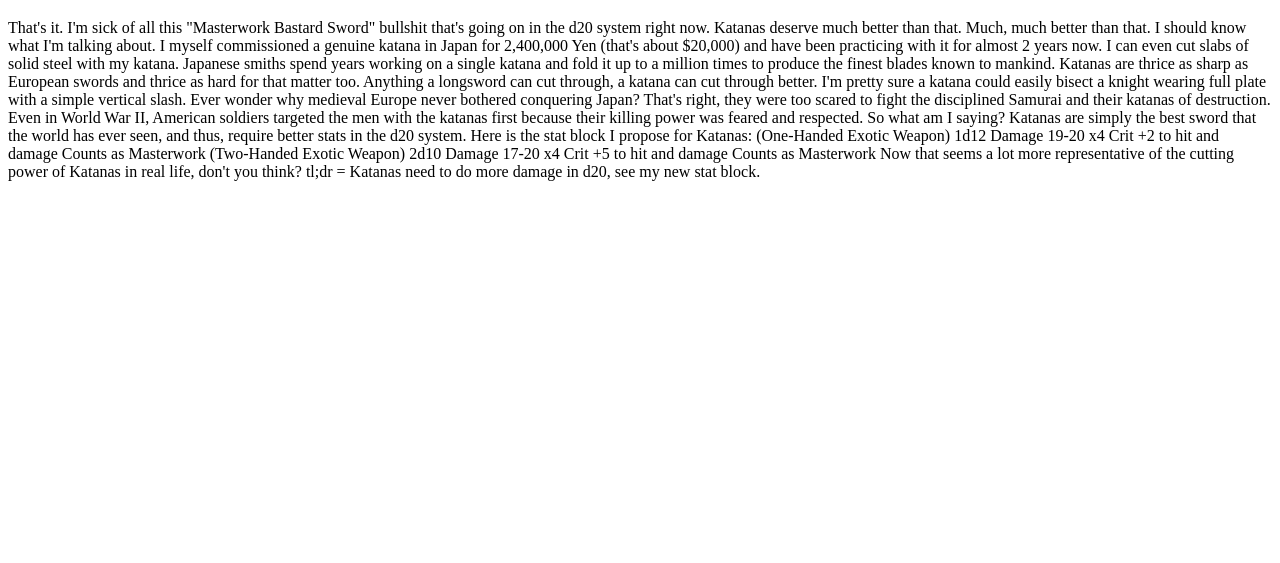
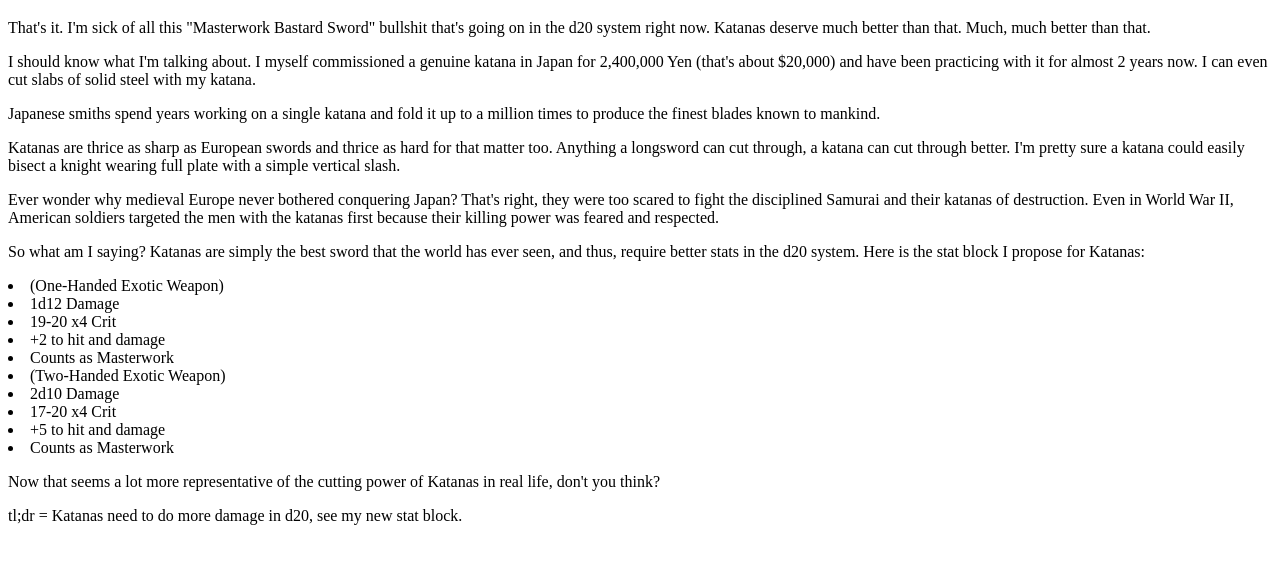
Before and after one commit to samdavy/website-level-0, a plain HTML site: page index.html in a window 1280 px wide. Shown: the part 61-624 px from the top of the page. Drawn offline with Linux system fonts and the light colour scheme.

Commit message:
Learning Simple HTML Things

```diff
--- a/index.html
+++ b/index.html
@@ -4,25 +4,35 @@
     <title>Level 0!</title>
   </head>
   <body>
+
     <h1>LEVEL 0!</h1>
-    <p>That's it. I'm sick of all this "Masterwork Bastard Sword" bullshit that's going on in the d20 system right now. Katanas deserve much better than that. Much, much better than that.
-      I should know what I'm talking about. I myself commissioned a genuine katana in Japan for 2,400,000 Yen (that's about $20,000) and have been practicing with it for almost 2 years now. I can even cut slabs of solid steel with my katana.
-      Japanese smiths spend years working on a single katana and fold it up to a million times to produce the finest blades known to mankind.
-      Katanas are thrice as sharp as European swords and thrice as hard for that matter too. Anything a longsword can cut through, a katana can cut through better. I'm pretty sure a katana could easily bisect a knight wearing full plate with a simple vertical slash.
-      Ever wonder why medieval Europe never bothered conquering Japan? That's right, they were too scared to fight the disciplined Samurai and their katanas of destruction. Even in World War II, American soldiers targeted the men with the katanas first because their killing power was feared and respected.
-      So what am I saying? Katanas are simply the best sword that the world has ever seen, and thus, require better stats in the d20 system. Here is the stat block I propose for Katanas:
-      (One-Handed Exotic Weapon)
-      1d12 Damage
-      19-20 x4 Crit
-      +2 to hit and damage
-      Counts as Masterwork
-      (Two-Handed Exotic Weapon)
-      2d10 Damage
-      17-20 x4 Crit
-      +5 to hit and damage
-      Counts as Masterwork
-      Now that seems a lot more representative of the cutting power of Katanas in real life, don't you think?
-      tl;dr = Katanas need to do more damage in d20, see my new stat block.
-    </p>
+
+    <p>That's it. I'm sick of all this "Masterwork Bastard Sword" bullshit that's going on in the d20 system right now. Katanas deserve much better than that. Much, much better than that.</p>
+
+    <p>I should know what I'm talking about. I myself commissioned a genuine katana in Japan for 2,400,000 Yen (that's about $20,000) and have been practicing with it for almost 2 years now. I can even cut slabs of solid steel with my katana.</p>
+
+    <p>Japanese smiths spend years working on a single katana and fold it up to a million times to produce the finest blades known to mankind.</p>
+
+    <p>Katanas are thrice as sharp as European swords and thrice as hard for that matter too. Anything a longsword can cut through, a katana can cut through better. I'm pretty sure a katana could easily bisect a knight wearing full plate with a simple vertical slash.</p>
+
+    <p>Ever wonder why medieval Europe never bothered conquering Japan? That's right, they were too scared to fight the disciplined Samurai and their katanas of destruction. Even in World War II, American soldiers targeted the men with the katanas first because their killing power was feared and respected.</p>
+
+    <p>So what am I saying? Katanas are simply the best sword that the world has ever seen, and thus, require better stats in the d20 system. Here is the stat block I propose for Katanas:</p>
+
+    <li>(One-Handed Exotic Weapon)</li>
+    <li>1d12 Damage</li>
+    <li>19-20 x4 Crit</li>
+    <li>+2 to hit and damage</li>
+    <li>Counts as Masterwork</li>
+    <li>(Two-Handed Exotic Weapon)</li>
+    <li>2d10 Damage</li>
+    <li>17-20 x4 Crit</li>
+    <li>+5 to hit and damage</li>
+    <li>Counts as Masterwork</li>
+
+    <p>Now that seems a lot more representative of the cutting power of Katanas in real life, don't you think?</p>
+
+    <p>tl;dr = Katanas need to do more damage in d20, see my new stat block.</p>
+
   </body>
 </html>
```
